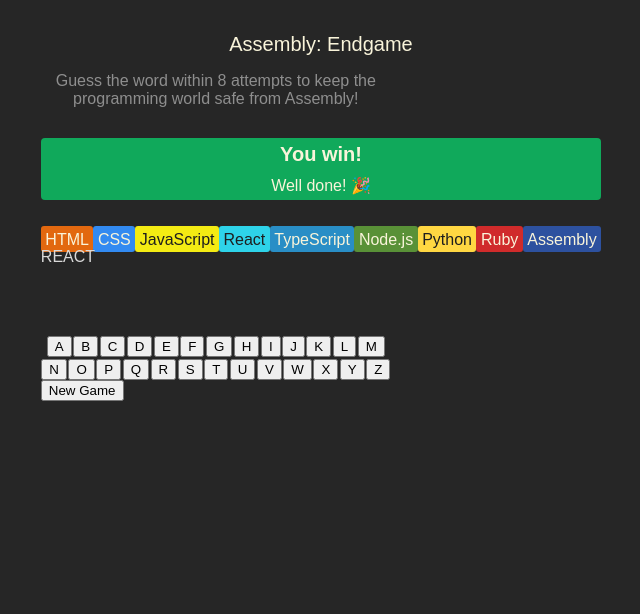
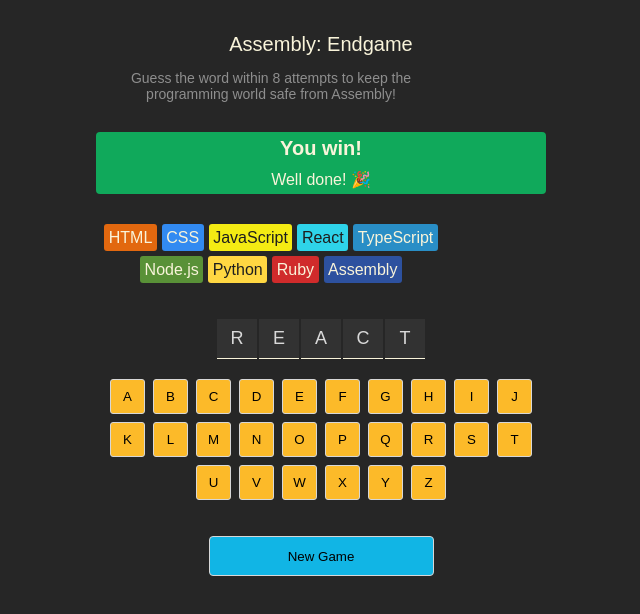
Before and after one commit to ReshmaJohnDev/Capstone, a React (Vite) app: page / in a window 1280 px wide. Shown: the top 614 px of the page, without its empty margins (319-959 px from the left). Built offline with nearby package versions, Linux system fonts and the light colour scheme.

Commit message:
Updtaed the css

```diff
--- a/src/index.css
+++ b/src/index.css
@@ -11,7 +11,6 @@
   height: 100vh;
   display: flex;
   justify-content: center;
-  align-content: center;
 }
 
 header {
@@ -25,27 +24,19 @@
 }
 
 header > p {
-  font-size: 0.875;
+  font-size: 0.875rem;
+  max-width: 350px;
   color: #8e8e8e;
-  max-width: 350px;
 }
 
 section.game-status {
-  background: #10a95b;
+  background-color: #10a95b;
   display: flex;
   flex-direction: column;
   align-items: center;
+  color: #f9f4da;
   border-radius: 4px;
   margin-block: 30px;
-  color: #f9f4da;
-}
-
-.language_chip {
-  display: flex;
-  flex-wrap: wrap;
-  gap: 5px;
-  justify-content: center;
-  max-width: 350px;
 }
 
 section.game-status > p {
@@ -57,45 +48,48 @@
   margin: 5px;
 }
 
-.chip {
+section.language-chips {
+  display: flex;
+  flex-wrap: wrap;
+  gap: 5px;
+  justify-content: center;
+  max-width: 350px;
+  margin-bottom: 36px;
+}
+
+span.chip {
   border-radius: 3px;
   padding: 4.5px;
 }
 
-.guess-word {
+section.word {
   display: flex;
-  flex-wrap: wrap;
   justify-content: center;
-  max-width: 350px;
-  margin-top: 30px;
-  width: 253.5;
-  height: 51.5;
-  gap: 1.5px;
+  gap: 2px;
+  margin-bottom: 20px;
 }
-.guess-letter {
+
+section.word > span {
+  height: 40px;
+  width: 40px;
+  background-color: #323232;
   display: flex;
   justify-content: center;
   align-items: center;
-  height: 40px;
-  width: 40px;
-  padding: 4.5px;
-  background: #323232;
+  font-size: 1.125rem;
   border-bottom: 1px solid #f9f4da;
-  font-size: 1.52rem;
 }
 
-.keyboard {
+section.keyboard {
   display: flex;
   flex-wrap: wrap;
+  gap: 8px;
   justify-content: center;
-  max-width: 350px;
-  margin-top: 70px;
-  width: 253.5;
-  height: 51.5;
-  gap: 1.5px;
+  max-width: 450px;
+  margin-bottom: 36px;
 }
 
-.key {
+section.keyboard > button {
   height: 35px;
   width: 35px;
   background-color: #fcba29;
@@ -103,3 +97,23 @@
   border-radius: 3px;
   cursor: pointer;
 }
+
+button.new-game {
+  background-color: #11b5e5;
+  border: 1px solid #d7d7d7;
+  border-radius: 4px;
+  width: 225px;
+  height: 40px;
+  padding: 6px 12px;
+  display: block;
+  margin-inline: auto;
+  cursor: pointer;
+}
+
+section.keyboard > button.on {
+  background-color: #10a95b;
+}
+
+section.keyboard > button.off {
+  background-color: red;
+}
```
